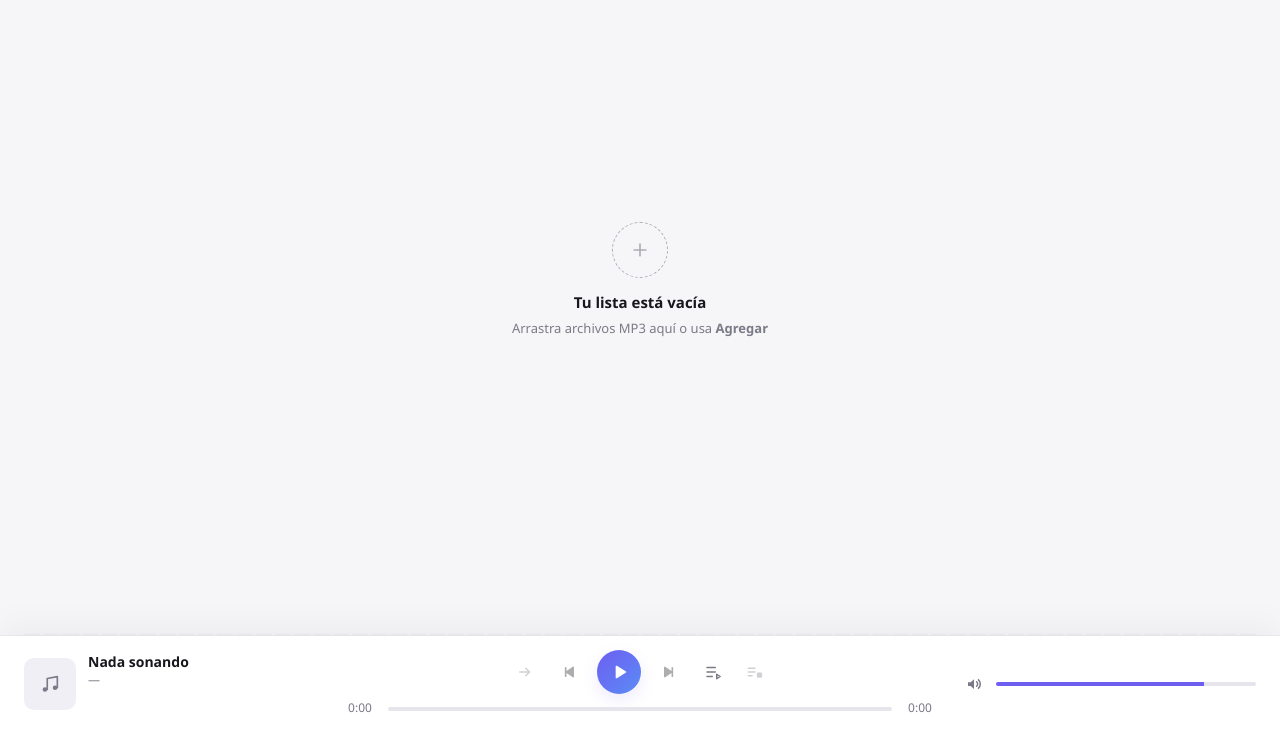
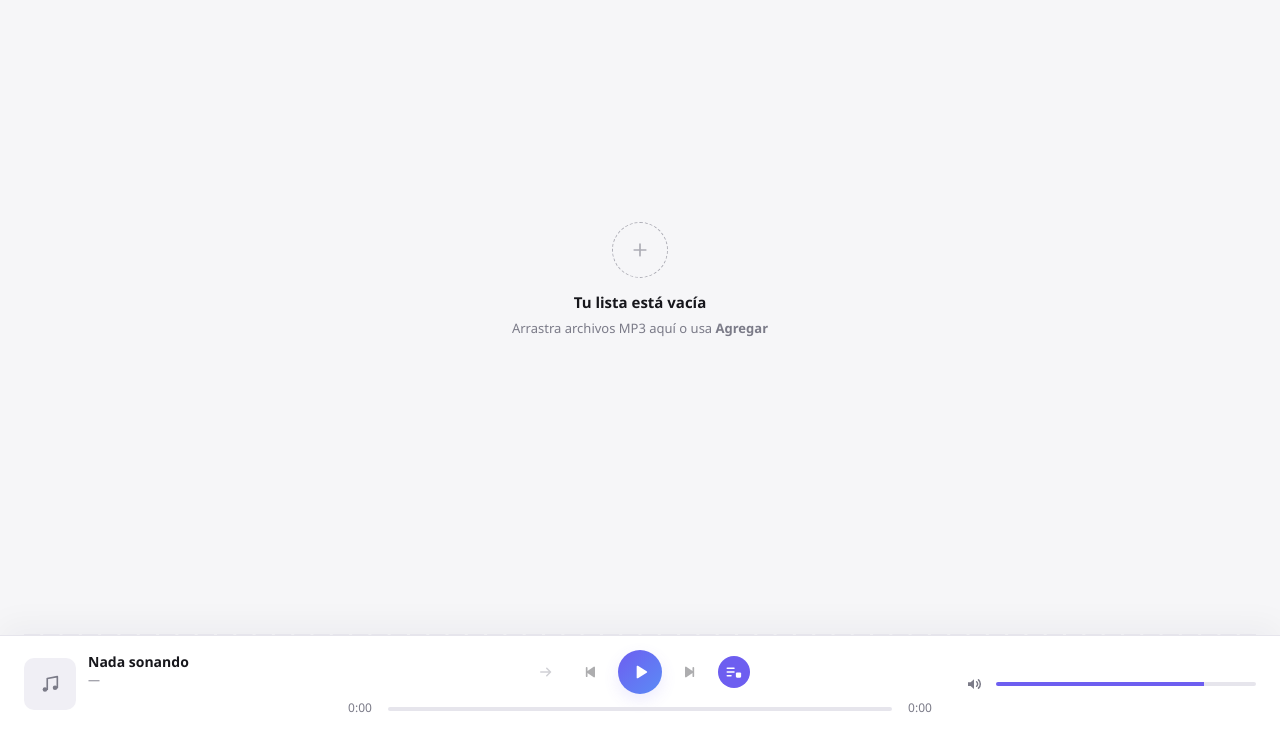
Before and after one commit to LuisSubiabre/onda, a website: page src/index.html in a window 1280 px wide. Both pictures are taken after a click on the button 713 px from the left and 739 px from the top of the page. Shown: the part 67-800 px from the top of the page. Drawn offline with Linux system fonts and the light colour scheme.

Commit message:
feat: un solo botón para qué pasa al terminar una pista
Reemplaza los botones de reproducción automática y detener después por uno
de tres estados: seguir con la lista, detener solo esta vez, detener cada pista.

Co-Authored-By: Claude Opus 5.5 <noreply@anthropic.com>

```diff
--- a/src/index.html
+++ b/src/index.html
@@ -20,6 +20,7 @@
     <symbol id="i-mute" viewBox="0 0 24 24"><path d="M4 9.5h3.5L12 5.5v13l-4.5-4H4z" fill="currentColor"/><path d="M16 9.5l5 5M21 9.5l-5 5" fill="none" stroke="currentColor" stroke-width="2" stroke-linecap="round"/></symbol>
     <symbol id="i-auto" viewBox="0 0 24 24"><path d="M4 6h11M4 12h11M4 18h7M17 15v6l4.5-3z" fill="none" stroke="currentColor" stroke-width="2" stroke-linecap="round" stroke-linejoin="round"/></symbol>
     <symbol id="i-stopafter" viewBox="0 0 24 24"><path d="M3 7h9M3 12h9M3 17h5" fill="none" stroke="currentColor" stroke-width="2" stroke-linecap="round"/><rect x="14.5" y="12.5" width="7" height="7" rx="1.5" fill="currentColor"/></symbol>
+    <symbol id="i-stopeach" viewBox="0 0 24 24"><path d="M3 6h10M3 12h10M3 18h10" fill="none" stroke="currentColor" stroke-width="2" stroke-linecap="round"/><rect x="16" y="4" width="4.5" height="4.5" rx="1" fill="currentColor"/><rect x="16" y="9.75" width="4.5" height="4.5" rx="1" fill="currentColor"/><rect x="16" y="15.5" width="4.5" height="4.5" rx="1" fill="currentColor"/></symbol>
     <symbol id="i-trim" viewBox="0 0 24 24"><path d="M6 3v13a2 2 0 0 0 2 2h13M18 21V8a2 2 0 0 0-2-2H3" fill="none" stroke="currentColor" stroke-width="2" stroke-linecap="round" stroke-linejoin="round"/></symbol>
     <symbol id="i-settings" viewBox="0 0 24 24"><path d="M4 7h10M18 7h2M4 17h4M12 17h8" fill="none" stroke="currentColor" stroke-width="2" stroke-linecap="round"/><circle cx="16" cy="7" r="2.2" fill="none" stroke="currentColor" stroke-width="2"/><circle cx="10" cy="17" r="2.2" fill="none" stroke="currentColor" stroke-width="2"/></symbol>
     <symbol id="i-note" viewBox="0 0 24 24"><path d="M9 18V6l11-2v12" fill="none" stroke="currentColor" stroke-width="1.8" stroke-linecap="round" stroke-linejoin="round"/><circle cx="6.5" cy="18" r="2.5" fill="currentColor"/><circle cx="17.5" cy="16" r="2.5" fill="currentColor"/></symbol>
@@ -86,8 +87,7 @@
           <button id="prev" class="icon" title="Anterior"><svg><use href="#i-prev"/></svg></button>
           <button id="play" class="icon play" title="Reproducir (Espacio)"><svg><use href="#i-play"/></svg></button>
           <button id="next" class="icon" title="Siguiente"><svg><use href="#i-next"/></svg></button>
-          <button id="autoplay" class="icon small" title="Reproducción automática de la lista"><svg><use href="#i-auto"/></svg></button>
-          <button id="stopafter" class="icon small" title="Detener después de esta pista (S)"><svg><use href="#i-stopafter"/></svg></button>
+          <button id="flow" class="icon small" title="Al terminar la pista"><svg><use href="#i-auto"/></svg></button>
         </div>
         <div class="seek">
           <span id="t-cur" class="time">0:00</span>
--- a/src/main.js
+++ b/src/main.js
@@ -8,11 +8,11 @@ const STORAGE_KEY = "onda.state.v1";
 const $ = (id) => document.getElementById(id);
 const els = {
   list: $("list"), empty: $("empty"), add: $("add"), clear: $("clear"),
-  play: $("play"), prev: $("prev"), next: $("next"), mode: $("mode"), autoplay: $("autoplay"),
+  play: $("play"), prev: $("prev"), next: $("next"), mode: $("mode"), flow: $("flow"),
   seek: $("seek"), cur: $("t-cur"), dur: $("t-dur"), vol: $("vol"), mute: $("mute"),
   nowTitle: $("now-title"), nowSub: $("now-sub"), nowMeta: $("now-meta"),
   drop: $("drop"), toast: $("toast"), spectrum: $("spectrum"),
-  nowCover: $("now-cover"), stopAfter: $("stopafter"), trimL: $("trim-l"), trimR: $("trim-r"),
+  nowCover: $("now-cover"), trimL: $("trim-l"), trimR: $("trim-r"),
   settings: $("settings"), settingsMenu: $("settings-menu"), fadeOpts: $("fade-opts"),
   trimDialog: $("trim-dialog"), trimTitle: $("trim-title"), trimCover: $("trim-cover"),
   trimStart: $("trim-start"), trimEnd: $("trim-end"), trimStartNow: $("trim-start-now"), trimEndNow: $("trim-end-now"),
@@ -650,11 +650,26 @@ function setMode(i, mode) {
   save();
 }
 
-function toggleStopAfter() {
-  stopAfter = !stopAfter;
-  toast(stopAfter ? "Se detendrá al terminar esta pista" : "Seguirá con la siguiente pista");
+// Qué pasa al terminar una pista "una vez": un solo botón con tres estados
+//   continue → sigue con la siguiente
+//   once     → se detiene al terminar esta pista (una sola vez, luego vuelve a "continue")
+//   each     → se detiene al terminar cada pista
+const FLOW = {
+  continue: { icon: "auto", title: "Al terminar: sigue con la siguiente pista", toast: "Al terminar, sigue con la siguiente pista" },
+  once: { icon: "stopafter", title: "Al terminar: se detiene después de esta pista (solo esta vez)", toast: "Se detendrá al terminar esta pista" },
+  each: { icon: "stopeach", title: "Al terminar: se detiene después de cada pista", toast: "Se detendrá al terminar cada pista" },
+};
+const flowState = () => (!autoplay ? "each" : stopAfter ? "once" : "continue");
+
+function setFlow(state) {
+  autoplay = state !== "each";
+  stopAfter = state === "once";
+  toast(FLOW[state].toast);
   renderPlayer();
+  save();
 }
+const cycleFlow = () => setFlow({ continue: "once", once: "each", each: "continue" }[flowState()]);
+const toggleStopAfter = () => setFlow(flowState() === "once" ? "continue" : "once");
 
 // Fin de la pista (natural o por el punto de fin del recorte)
 function trackEnded() {
@@ -667,7 +682,7 @@ function trackEnded() {
     return;
   }
   if (stopAfter) {
-    stopAfter = false;
+    stopAfter = false; // era solo por esta vez: vuelve a "sigue con la siguiente"
     stopPlayback();
     toast("Detenido al terminar la pista");
     return;
@@ -778,7 +793,7 @@ function renderPlayer() {
   els.nowCover.innerHTML = t ? coverHtml(t) : icon("note");
 
   let meta = "";
-  if (t && stopAfter) meta += `<span class="tag">Se detiene al terminar</span>`;
+  if (t && flowState() === "once") meta += `<span class="tag stop">Se detiene al terminar</span>`;
   if (t) {
     const bpm = bpmOf(t), key = keyOf(t);
     const bpmSrc = tagBpm(t) ? "Según la etiqueta del archivo" : "Detectado automáticamente";
@@ -799,11 +814,11 @@ function renderPlayer() {
   els.mode.disabled = !t;
   els.mode.title = loop ? "Pista en bucle — clic para reproducir una vez" : "Pista una vez — clic para ponerla en bucle";
 
-  els.autoplay.classList.toggle("on", autoplay);
-  els.autoplay.title = autoplay ? "Reproducción automática: activada (A)" : "Reproducción automática: desactivada (A)";
-  els.stopAfter.classList.toggle("on", stopAfter);
-  els.stopAfter.disabled = !t;
-  els.stopAfter.title = stopAfter ? "Se detendrá al terminar esta pista (S)" : "Detener después de esta pista (S)";
+  const flow = flowState();
+  els.flow.innerHTML = icon(FLOW[flow].icon);
+  els.flow.classList.toggle("on", flow !== "each");
+  els.flow.classList.toggle("armed", flow === "once");
+  els.flow.title = `${FLOW[flow].title} — clic para cambiar (A)`;
 
   els.prev.disabled = els.next.disabled = !tracks.length;
   els.mute.innerHTML = icon(muted || volume === 0 ? "mute" : "vol");
@@ -1090,13 +1105,7 @@ els.play.addEventListener("click", togglePlay);
 els.next.addEventListener("click", () => next());
 els.prev.addEventListener("click", prev);
 els.mode.addEventListener("click", () => setMode(current));
-els.stopAfter.addEventListener("click", toggleStopAfter);
-els.autoplay.addEventListener("click", () => {
-  autoplay = !autoplay;
-  toast(autoplay ? "Reproducción automática activada" : "Reproducción automática desactivada");
-  renderPlayer();
-  save();
-});
+els.flow.addEventListener("click", cycleFlow);
 
 els.list.addEventListener("click", (e) => {
   if (suppressClick) return;
@@ -1161,7 +1170,7 @@ window.addEventListener("keydown", (e) => {
   else if (e.key === "ArrowRight" && current >= 0) audio.currentTime = Math.min(audio.currentTime + 5, audio.duration || 0);
   else if (e.key === "ArrowLeft" && current >= 0) audio.currentTime = Math.max(audio.currentTime - 5, 0);
   else if (k === "l" && current >= 0) setMode(current);
-  else if (k === "a") els.autoplay.click();
+  else if (k === "a") cycleFlow();
   else if (k === "s" && current >= 0) toggleStopAfter();
   else if (k === "v") setVizMode(vizMode === "bars" ? "wave" : "bars");
   else if (k === "i") markHere("start");
--- a/src/styles.css
+++ b/src/styles.css
@@ -68,6 +68,8 @@ svg { width: 20px; height: 20px; flex: none; }
   font-size: 11px; font-weight: 600; letter-spacing: .02em; font-variant-numeric: tabular-nums;
   padding: 2px 8px; border-radius: 999px; color: var(--accent); background: var(--accent-soft);
 }
+.tag.stop { color: #fff; background: var(--accent); }
+.icon.small.on.armed { color: #fff; background: var(--accent); }
 .tag.dim { color: var(--muted); background: var(--row-hover); font-weight: 500; }
 
 /* Encabezado */
```
Also changed, not shown: CHANGELOG.md, README.md.
